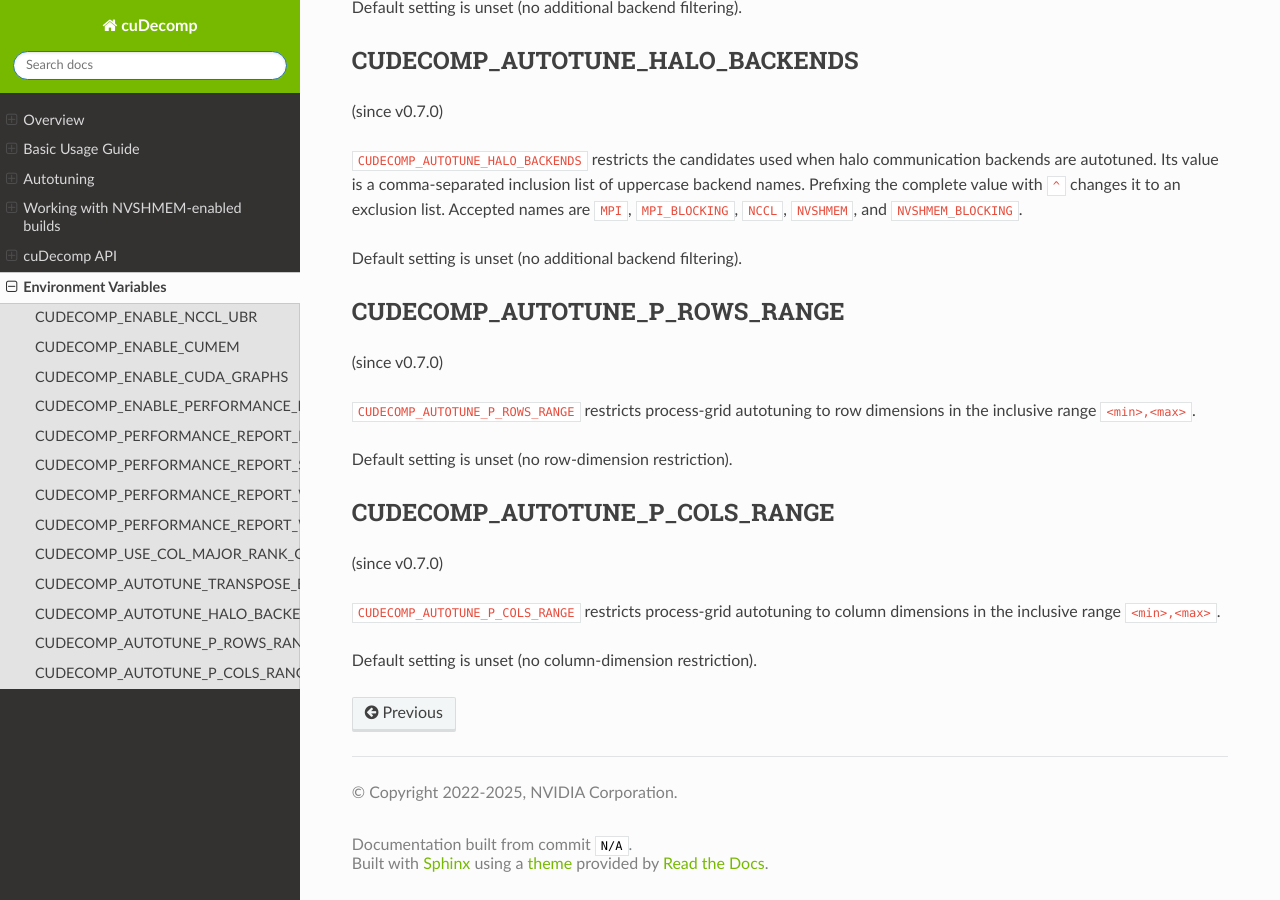
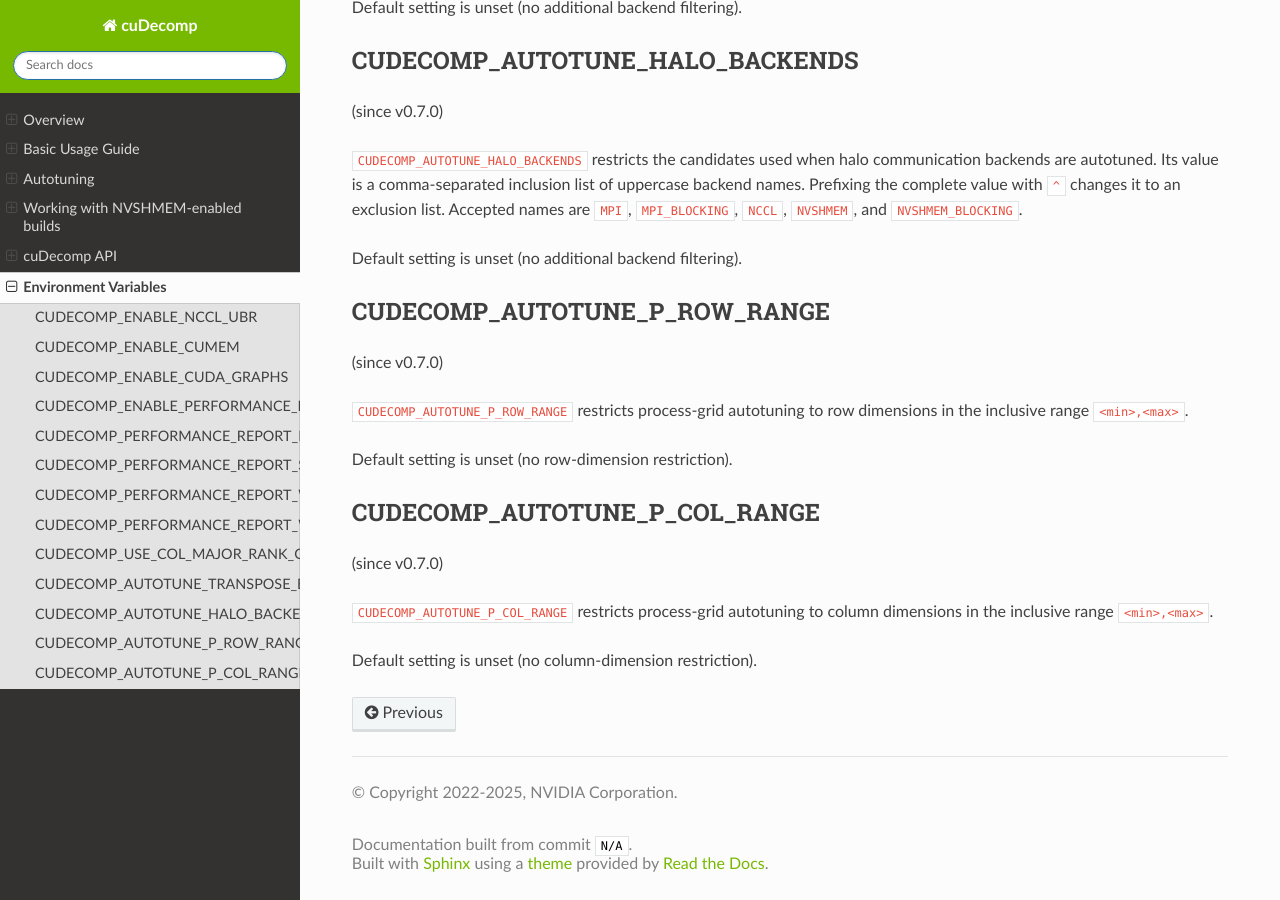
Before and after one commit to NVIDIA/cuDecomp, a Sphinx documentation site: the page built from docs/env_vars.rst, in a window 1280 px wide and 900 px high, scrolled down 3306 px. Built offline with Sphinx 7.4.7 and the Read the Docs theme 3.1.0, drawn with Linux system fonts in a browser that asks for light colours.

Commit message:
Use singular process-grid environment names
Signed-off-by: romerojosh <joshr@nvidia.com>

```diff
--- a/docs/env_vars.rst
+++ b/docs/env_vars.rst
@@ -127,20 +127,20 @@ and :code:`NVSHMEM_BLOCKING`.
 
 Default setting is unset (no additional backend filtering).
 
-CUDECOMP_AUTOTUNE_P_ROWS_RANGE
+CUDECOMP_AUTOTUNE_P_ROW_RANGE
 ------------------------------
 (since v0.7.0)
 
-:code:`CUDECOMP_AUTOTUNE_P_ROWS_RANGE` restricts process-grid autotuning to row dimensions in the inclusive range
+:code:`CUDECOMP_AUTOTUNE_P_ROW_RANGE` restricts process-grid autotuning to row dimensions in the inclusive range
 :code:`<min>,<max>`.
 
 Default setting is unset (no row-dimension restriction).
 
-CUDECOMP_AUTOTUNE_P_COLS_RANGE
+CUDECOMP_AUTOTUNE_P_COL_RANGE
 ------------------------------
 (since v0.7.0)
 
-:code:`CUDECOMP_AUTOTUNE_P_COLS_RANGE` restricts process-grid autotuning to column dimensions in the inclusive range
+:code:`CUDECOMP_AUTOTUNE_P_COL_RANGE` restricts process-grid autotuning to column dimensions in the inclusive range
 :code:`<min>,<max>`.
 
 Default setting is unset (no column-dimension restriction).
```
Also changed, not shown: 2 other files.
